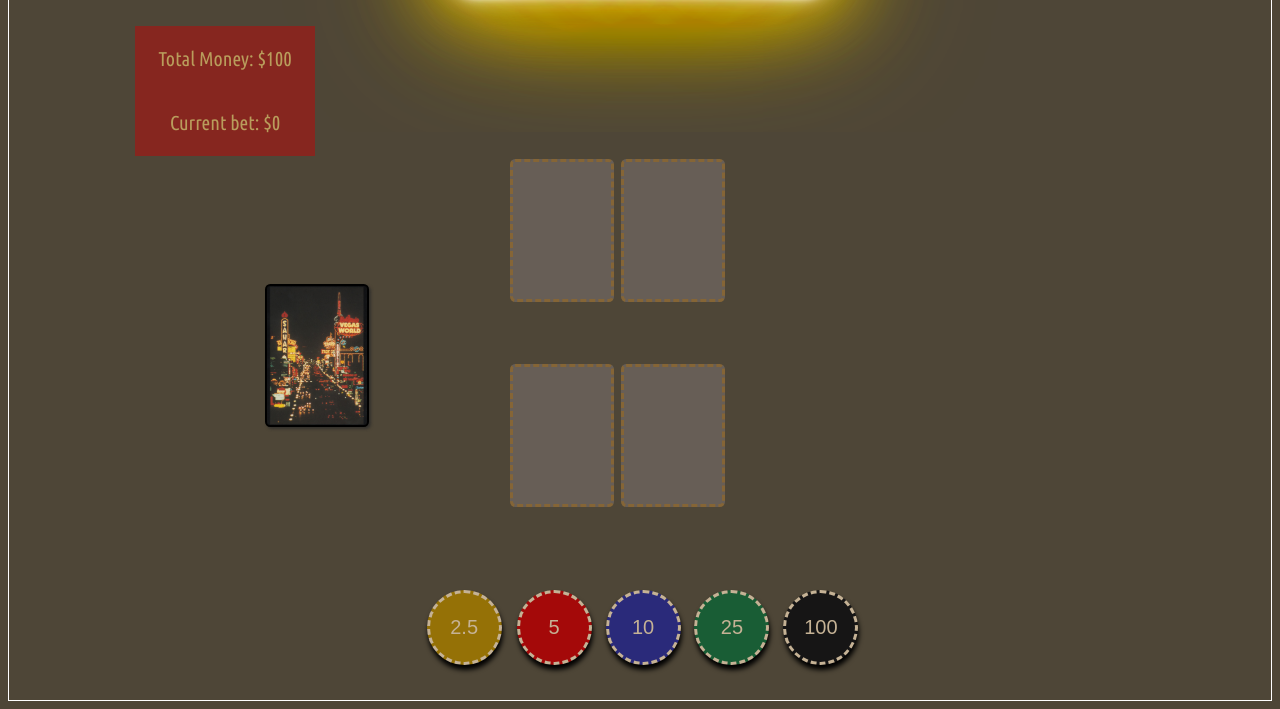
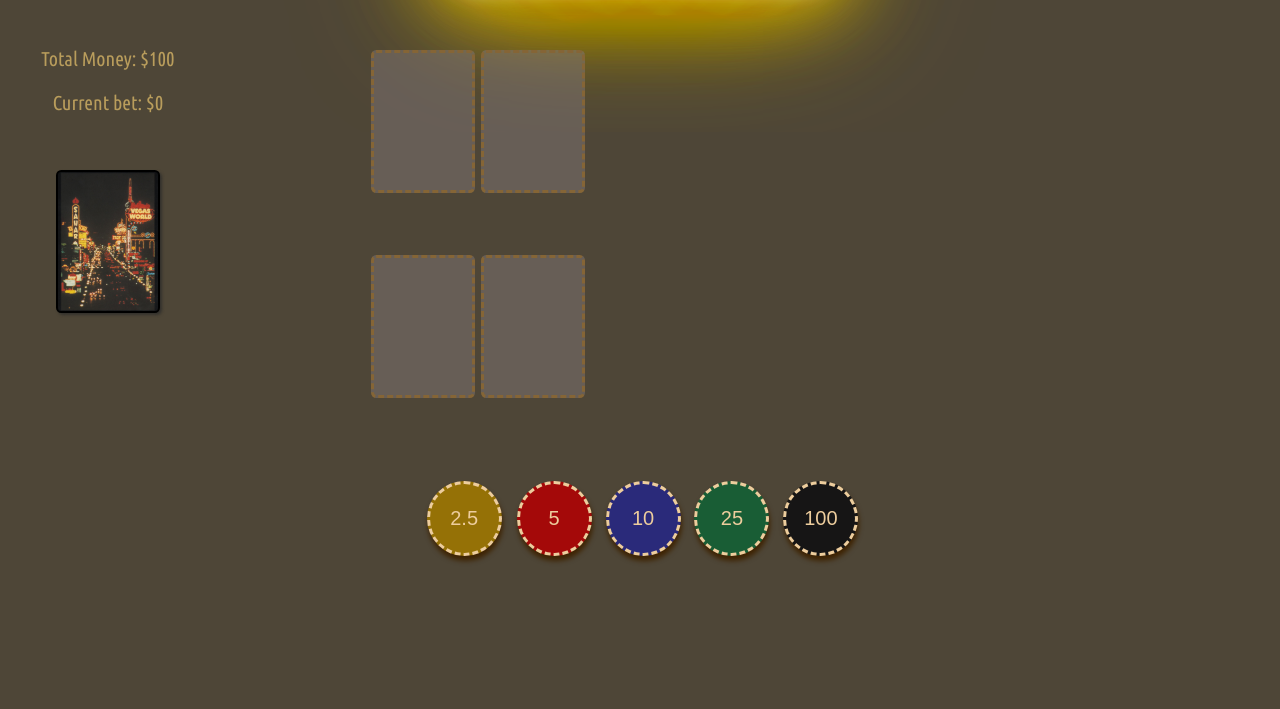
Before and after one commit to andrea1234321/BlackJack, a plain HTML site: page index.html in a window 1280 px wide. Shown: the part 123-832 px from the top of the page. After the commit the page ends 800 px from the top, so only its background shows below. Drawn offline with nearby package versions, Linux system fonts and the light colour scheme; a web font is replaced by a local one.

Commit message:
change position of messages

```diff
--- a/css/style.css
+++ b/css/style.css
@@ -2,7 +2,6 @@ body{
   background-color: rgb(78, 70, 55);
   font-family: 'Ubuntu Condensed', sans-serif;
   font-size: 20px;
-  border: 1px solid rgb(255, 255, 255);
 }
 .header{
   display: flex;
@@ -37,61 +36,38 @@ h1{
   0 0 151px rgb(199, 165, 11);
   padding: 10px 70px;
 }
-.message-container{
+
+.whole-container{
   display: flex;
-  align-items: center;
-  margin-top: 30px;
+  margin-top: 60px;
+  padding-bottom: 0px;
 }
-.messages{
-  margin-left: 5%;
-  color: rgb(185, 157, 92);
-}
-
-#player-message{
-  font-size: 20px;
-  padding: 5px 40px;
-}
-.money{
+.left-container{
   display: flex;
   flex-direction: column;
-  justify-content: center;
   align-items: center;
-  background-color: rgba(172, 18, 15, 0.6);
+}
+.money-container{
+  display: flex;
+  flex-direction: column;
+  align-items: center;
   color: rgb(185, 157, 92);
-  height: 100px;
-  width: 150px;
-  /* box-shadow:
-    0 0 7px #ffffff,
-    0 0 10px #ffffff,
-    0 0 21px #fffffe,
-    0 0 42px rgb(199, 165, 11),
-    0 0 82px rgb(199, 165, 11),
-    0 0 92px rgb(199, 165, 11),
-    0 0 102px rgb(199, 165, 11),
-    0 0 151px rgb(199, 165, 11); */
-  padding: 15px;
-  margin-left: 10%;
+  width: 200px;
+  height: 120px;
 }
-.card-container{
-  display: flex;
-}
-.card-deck{
-  display: flex;
-  align-items: center;
-  margin-left: 20%;
-}
-#deck{
-  cursor: default;
+#player-money{
+  margin: 0
 }
 .delt-cards{
   display: flex;
   flex-direction: column;
   width: 100%;
   color: rgb(185, 157, 92);
+  margin-bottom: 0;
+  padding-bottom: 0;
 }
 .delt-cards>div, .delt-cards>p{
   margin-left: 15%;
-  cursor: default;
 }
 
 .delt-cards>p{
@@ -99,6 +75,16 @@ h1{
 }
 .player-card-container{
   margin-top: 10px;
+}
+.messages{
+  display: flex;
+  justify-content: center;
+  text-align: center;
+  color: rgb(185, 157, 92);
+  margin-top: 40px;
+  font-size: 20px;
+  height: 20px;
+  padding: 0;
 }
 .all-chips{
   display: flex;
@@ -112,10 +98,10 @@ div.chips> button, div.blackjack-chip> button{
   height: 75px;
   width: 75px;
   border-radius: 50%;
-  color: rgb(197, 178, 149);
+  color: rgb(237, 205, 157);
   font-size: 20px;
   border: dashed;
-  box-shadow: 1px 5px 5px rgb(0, 0, 0);
+  box-shadow: 1px 5px 5px rgb(62, 35, 2);
   margin: 5px;
 }
 #chip2_5{
--- a/index.html
+++ b/index.html
@@ -27,18 +27,16 @@
   <div class="header">
     <h1>BlackJack</h1>
   </div>
-  <div class="message-container">
-    <div class="money">
-      <p id="player-money"></p>
-      <p id="current-bet"></p>
-    </div>
-    <div class="messages">
-      <p id="player-message"></p>
-    </div>
-  </div>
-  <div class="card-container">
-    <div class="card-deck">
+  <div class="whole-container">
+    <div class="left-container">
+      <div class="money-container">
+        <p id="player-money"></p>
+        <p id="current-bet"></p>
+      </div>
       <div class="card large shadow back-vintage-vegas" id="deck"></div>
+      <div class="messages">
+        <p id="player-message"></p>
+      </div>
     </div>
     <div class="delt-cards">
       <div class="dealer-card-container"></div>
```
Lines whose indentation alone changed are shown as unchanged.
